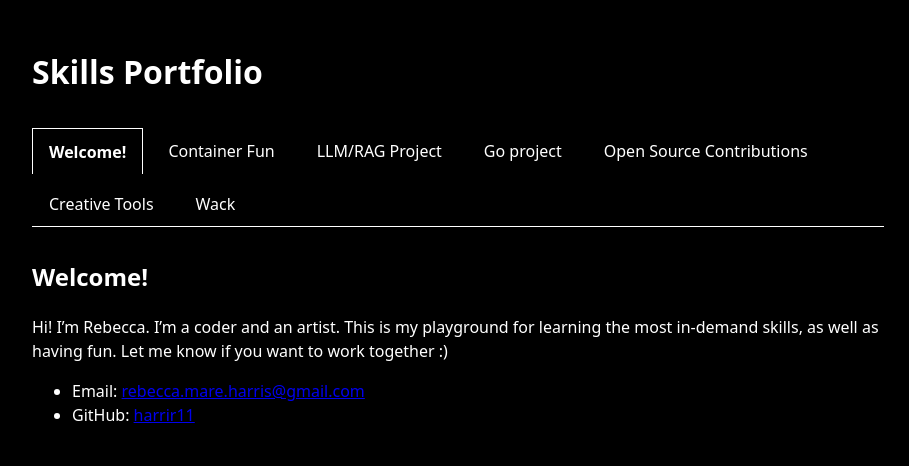
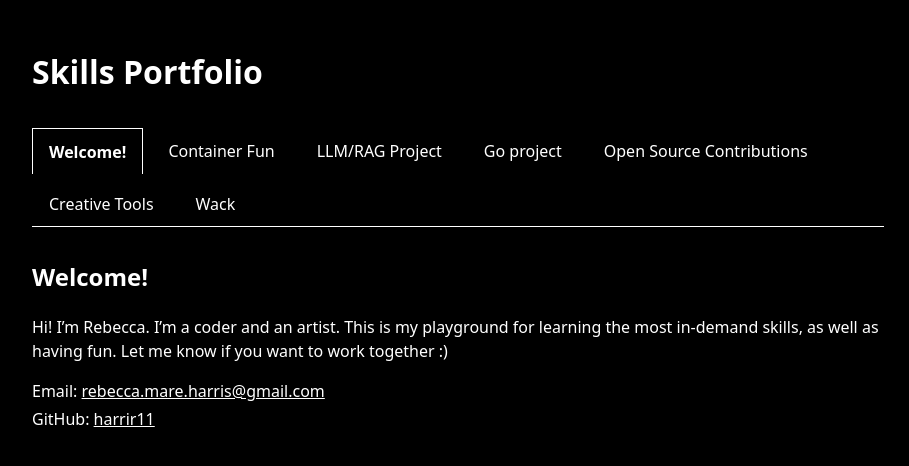
Before and after one commit to harrir11/Skills_Portfolio, a React (Vite) app: page / in a window 1280 px wide. Shown: the top 466 px of the page, without its empty margins (182-1091 px from the left). Built offline with nearby package versions, Linux system fonts and the light colour scheme.

Commit message:
Update index.css

```diff
--- a/src/index.css
+++ b/src/index.css
@@ -76,3 +76,16 @@ h1 {
   padding: 2px 10px;
   font-size: 0.9rem;
 }
+
+a {
+  color: #fff;
+}
+
+.links {
+  list-style: none;
+  padding: 0;
+}
+
+.links li {
+  margin-bottom: 4px;
+}
```
